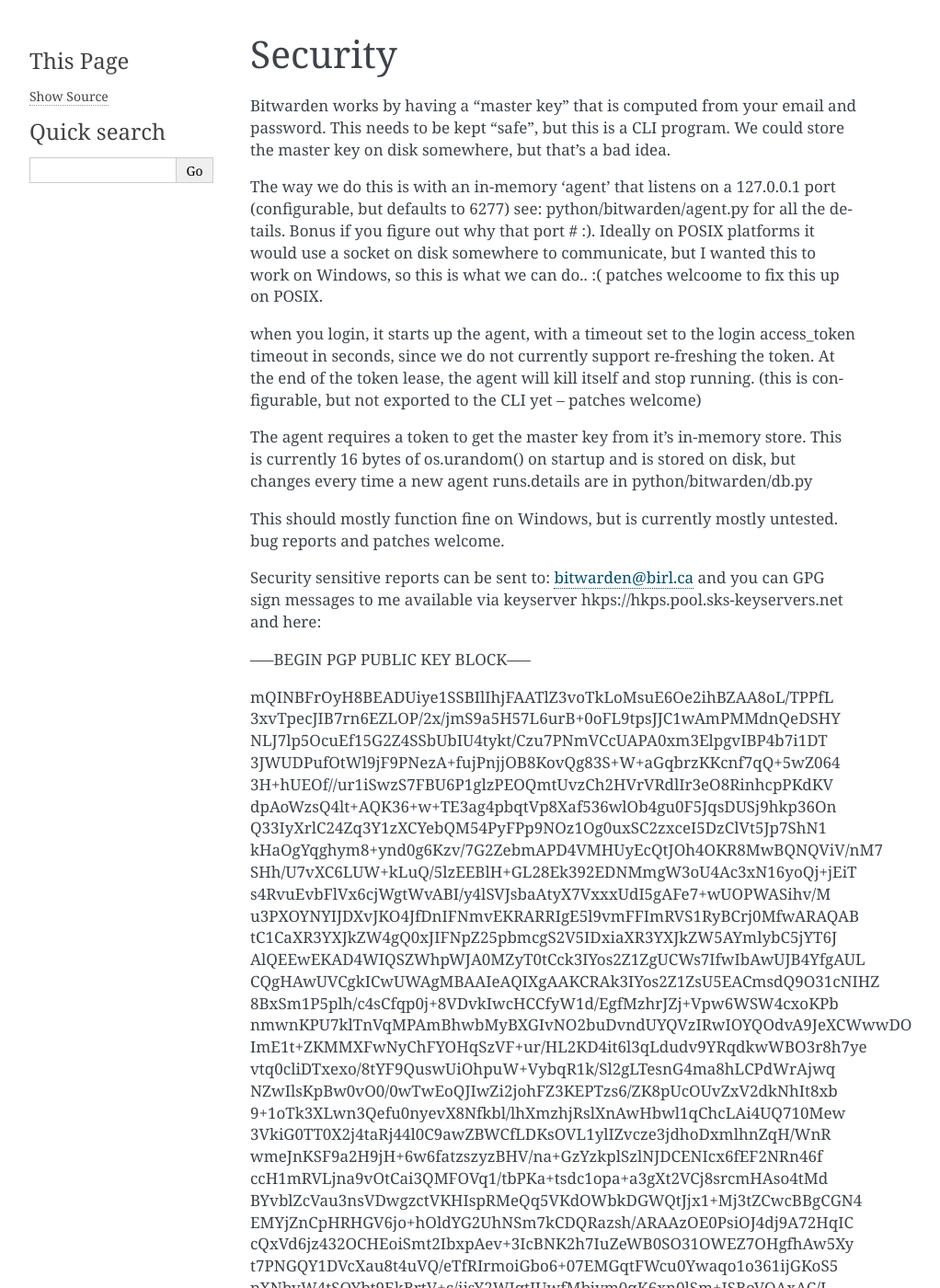
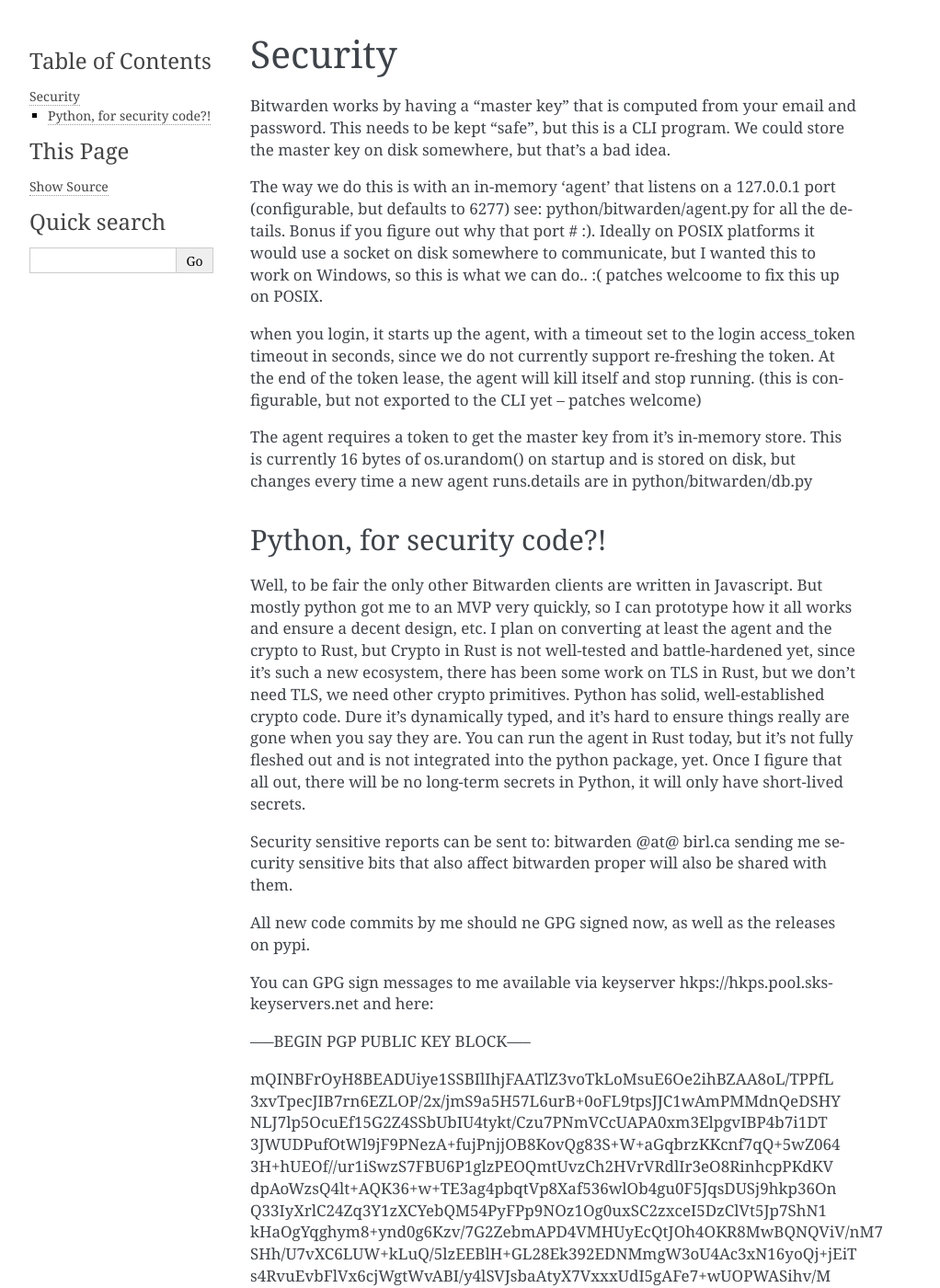
Before and after one commit to birlorg/bitwarden-cli, a Sphinx documentation site: the page built from docs/source/security.rst, in a window 1280 px wide and 1400 px high. Shown: the whole window at 92% size, without its empty margins (148-1170 px from the left). Built offline with Sphinx 7.4.7, drawn with Linux system fonts in a browser that asks for light colours; pages that are not in the unit, such as notebooks, are missing from menus.

```diff
--- a/docs/source/security.rst
+++ b/docs/source/security.rst
@@ -24,12 +24,29 @@
 This is currently 16 bytes of os.urandom() on startup and is stored on disk, but
 changes every time a new agent runs.details are in python/bitwarden/db.py
 
-This should mostly function fine on Windows, but is currently mostly untested. bug
-reports and patches welcome.
+Python, for security code?!
+---------------------------------
+
+Well, to be fair the only other Bitwarden clients
+are written in Javascript. But mostly python got me to an MVP very quickly,
+so I can prototype how it all works and ensure a decent design, etc. I plan
+on converting at least the agent and the crypto to Rust, but Crypto in Rust
+is not well-tested and battle-hardened yet, since it's such a new ecosystem,
+there has been some work on TLS in Rust, but we don't need TLS, we need other
+crypto primitives. Python has solid, well-established crypto code. Dure it's
+dynamically typed, and it's hard to ensure things really are gone when you
+say they are. You can run the agent in Rust today, but it's not fully fleshed
+out and is not integrated into the python package, yet. Once I figure that
+all out, there will be no long-term secrets in Python, it will only
+have short-lived secrets.
 
 Security sensitive reports can be sent to:
-bitwarden@birl.ca
-and you can GPG sign messages to me available via  keyserver hkps://hkps.pool.sks-keyservers.net
+bitwarden @at@ birl.ca
+sending me security sensitive bits that also affect bitwarden proper will also be shared with them.
+
+All new code commits by me should ne GPG signed now, as well as the releases on pypi.
+
+You can GPG sign messages to me available via  keyserver hkps://hkps.pool.sks-keyservers.net
 and here:
 
 -----BEGIN PGP PUBLIC KEY BLOCK-----
```
Also changed, not shown: 3 other files.
